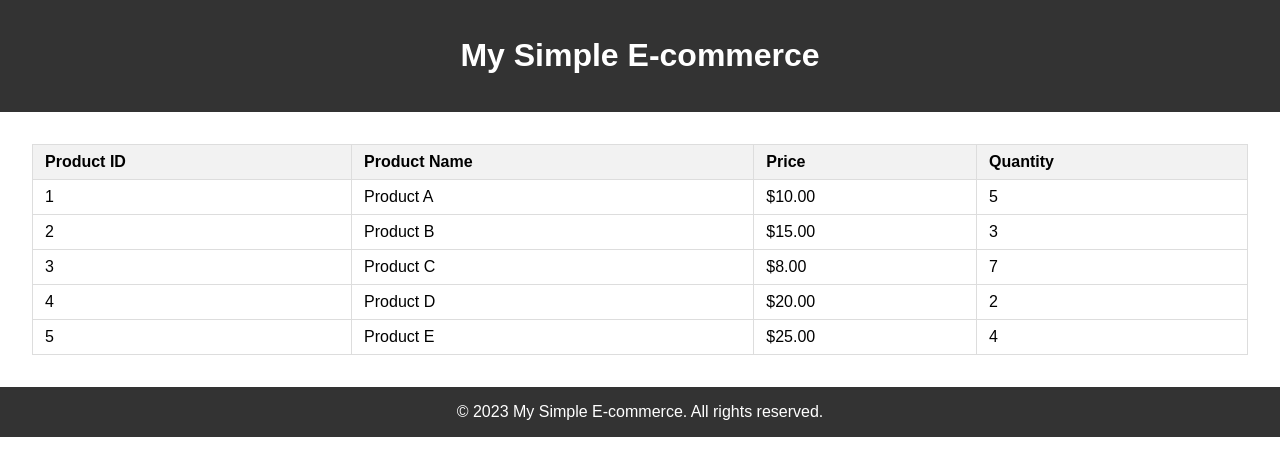
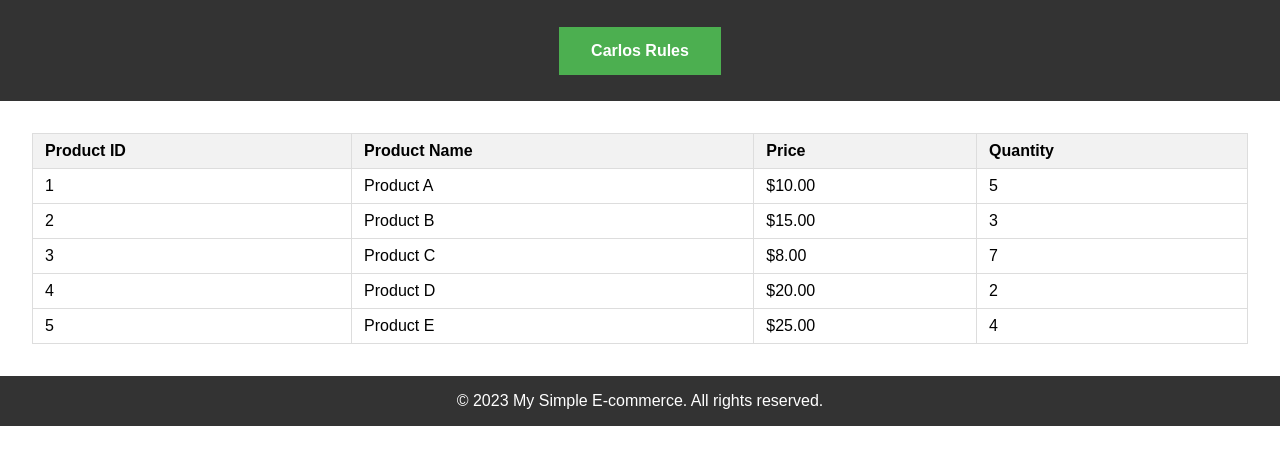
Before and after one commit to cdcalderon/sofacollaborative, a plain HTML site: page index.html in a window 1280 px wide. Drawn offline with Linux system fonts and the light colour scheme.

Commit message:
[SOF-02] change header with a nice green

```diff
--- a/index.html
+++ b/index.html
@@ -8,7 +8,7 @@
 </head>
 <body>
     <header>
-        <h1>My Simple E-commerce</h1>
+        <h1 class="carlos-rules">Carlos Rules</h1>
     </header>
 
     <main>
--- a/styles.css
+++ b/styles.css
@@ -36,3 +36,17 @@ th {
 tr:hover {
     background-color: #f5f5f5;
 }
+
+/* make class  with a green like color with white letters and very nice transitions */
+.carlos-rules {
+    background-color: #4CAF50;
+    border: none;
+    color: white;
+    padding: 15px 32px;
+    text-align: center;
+    text-decoration: none;
+    display: inline-block;
+    font-size: 16px;
+    transition-duration: 0.4s;
+    cursor: pointer;
+}
```
